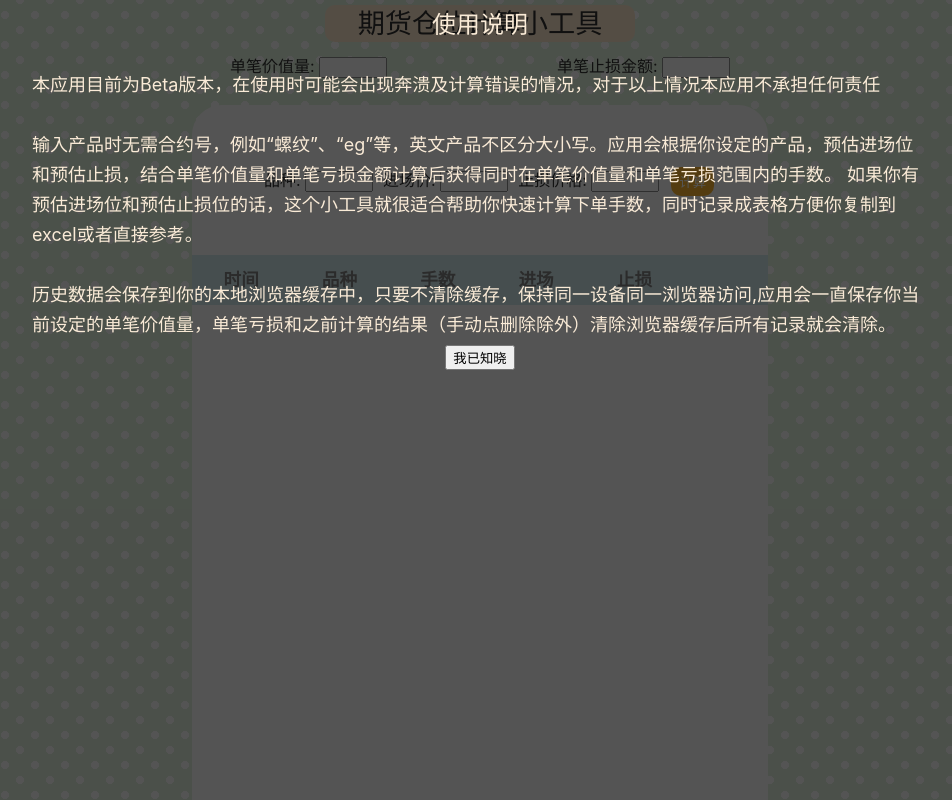
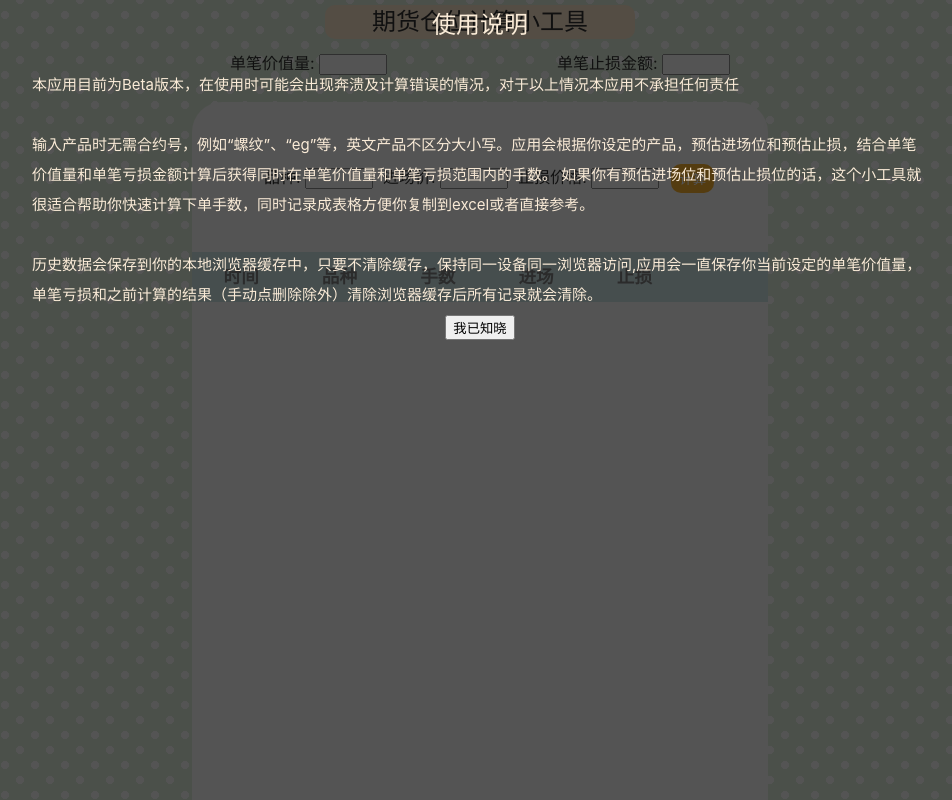
Before and after one commit to lzx19951022/futuresTools, a React (Create React App) app: page / in a window 1280 px wide. Shown: the top 800 px of the page, without its empty margins (160-1112 px from the left). Built offline with nearby package versions, Linux system fonts and the light colour scheme.

Commit message:
“细节优化”

```diff
--- a/src/components/cal/cal.js
+++ b/src/components/cal/cal.js
@@ -4,6 +4,8 @@ import { Fill } from '../fill/fill';
 import { Table } from '../table/table';
 import { Introduction } from '../introduction/introduction'
 
+
+const version = '0.1.2';
 
 //各个产品单手的吨数
 const minimumPriceMovement = {
@@ -183,9 +185,12 @@ export class Cal extends React.Component {
 
   //在页面加载完成时判断本地存储数据是否存在，存在的话加载本地的存储数据
   handleLoad() {
-    if (localStorage.getItem('firstTime')) {
+    //判断一个本地缓存用户之前是否打开过页面
+    if (localStorage.getItem('firstTime') === version) {
       let firstTime = localStorage.getItem('firstTime')
       this.setState({firstTime: firstTime})
+    } else {
+      this.setState({firstTime: true})
     }
     //恢复表格数据
     if (localStorage.getItem('storage')) {
@@ -215,8 +220,8 @@ export class Cal extends React.Component {
   }
 
   handleIntroduction() {
-    this.setState({firstTime: '1.0.0'})
-    localStorage.setItem('firstTime', '1.0.0')
+    this.setState({firstTime: version})
+    localStorage.setItem('firstTime', version)
   }
 
   render(){
--- a/src/components/head/head.css
+++ b/src/components/head/head.css
@@ -1,3 +1,10 @@
+@media only screen and (min-width : 1080px) {
+  .head{
+    max-width: 25%;
+    font-size: 1.7em;
+  }
+}
+
 .head{
   position: relative;
   top:5px;
@@ -17,10 +24,3 @@
 #stopLossPrice {
 width: 60px;
 }
-
-@media only screen and (min-width : 1080px) {
-  .head{
-    max-width: 25%;
-    font-size: 1.7em;
-  }
-}
--- a/src/components/introduction/introduction.css
+++ b/src/components/introduction/introduction.css
@@ -1,3 +1,6 @@
+
+
+
 .introduction {
   position: relative;
   margin-top: 10px;
@@ -11,9 +14,9 @@
 }
 
 #bgc{
-  position: fixed;
+  position: absolute;
   width: 100%;
-  height: 100%;
+  height: 1300px;
   background-color: rgba(22, 22, 22, 0.734);
   top: 0;
   bottom: 0;
@@ -25,12 +28,13 @@
 }
 
 p {
-  font-size: 18px !important;
+  font-size: 15px;
   text-align: left !important;
 }
 
 @media only screen and (min-width: 1081px) {
   .introduction {
     width: 70%;
+
   }
 }
--- a/src/components/introduction/introduction.js
+++ b/src/components/introduction/introduction.js
@@ -4,7 +4,7 @@ import './introduction.css'
 export class Introduction extends React.Component {
   render() {
 
-    if (this.props.firstTime !== '1.0.0') {
+    if (this.props.firstTime === true) {
     return(
       <div id='bgc'>
         <div className='introduction'>
```
